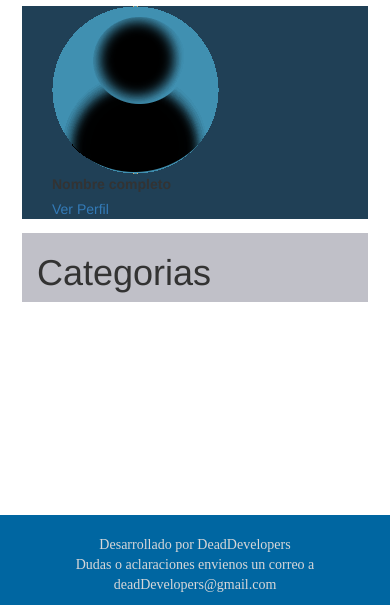
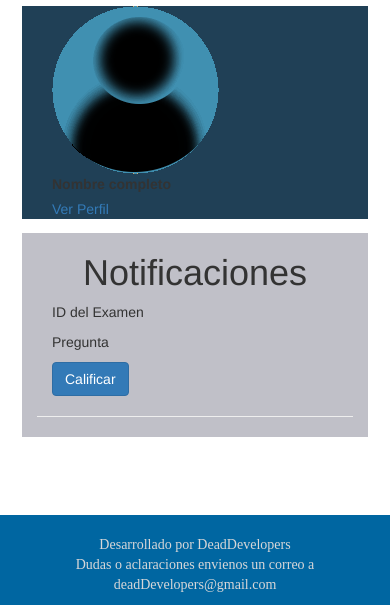
Before and after one commit to OscarLozoya/ExamenesOnline, a PHP site: page /IndexAdmin.php in a window 390 px wide. Shown: the part 269-874 px from the top of the page. Run offline with PHP 8.4, Linux system fonts and the light colour scheme; some libraries are stand-ins or nearby versions.

Commit message:
Se agrega el maquetado a las notificaciones del index del administrador y el moderador

```diff
--- a/IndexAdmin.php
+++ b/IndexAdmin.php
@@ -7,7 +7,7 @@
 
 <?php include("MenuAdmin.php"); ?>
 	<section class="container-fluid">
-		<aside class="col-xs-12 col-sm-4 aside lines">
+		<aside class="col-xs-12 col-sm-3 aside lines">
 			<div class="form-group">
 				<div class="col-xs-12">
 					<figure>
@@ -23,8 +23,15 @@
 			</div>
 		</aside>
 
-		<article class="col-xs-12 col-sm-8 content lines">
-            <h1>Categorias</h1>
-    </article>
+		<article class="col-xs-12 col-sm-9 content lines">
+            <div class="text-center">
+				<h1>Notificaciones</h1>
+			</div>
+			<div class="container">
+				<p>ID del Examen</p>
+				<p>Pregunta</p>
+				<button class="btn btn-primary">Calificar</button>
+			</div>
+			<hr noshade="noshade" />
 	</section>
 <?php include("Footer.php"); ?>
```
Also changed, not shown: IndexMod.php (+11 -3 lines).
